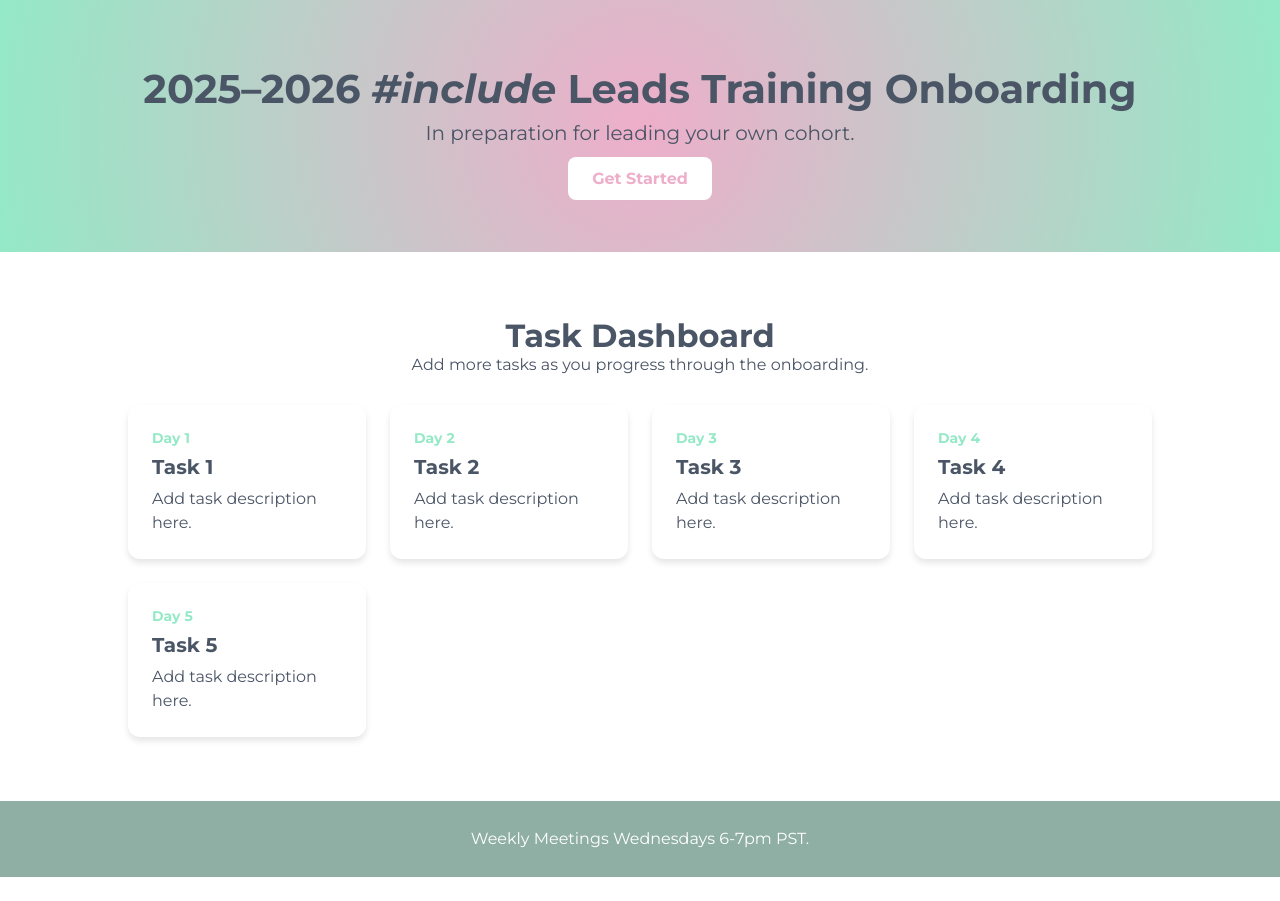
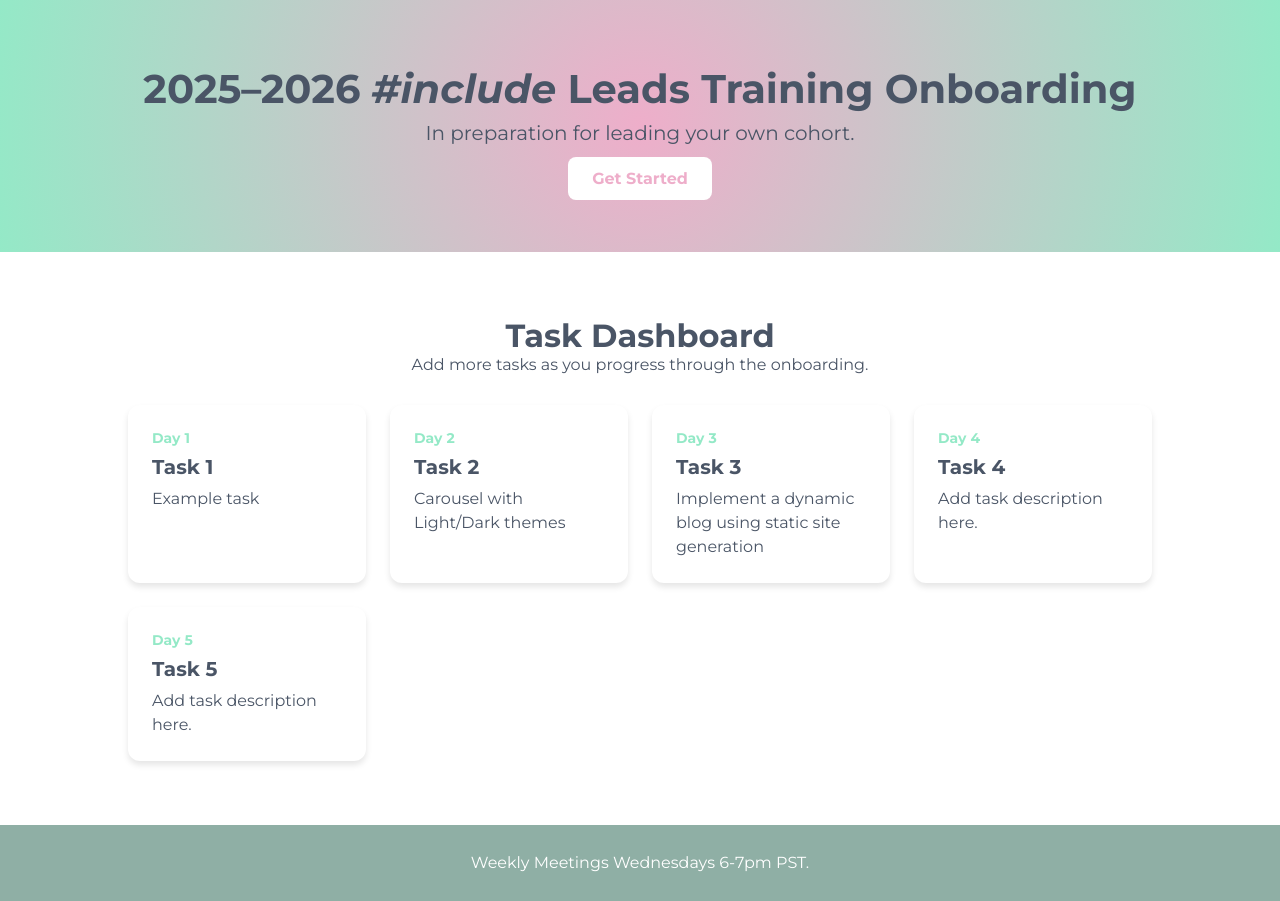
Before and after one commit to include-davis/Leads-Training-2025, a Next.js app: page / in a window 1280 px wide. Before the commit the page ends 877 px from the top, so only its background shows below. Built offline with nearby package versions, Linux system fonts and the light colour scheme.

Commit message:
chore: update task texts

```diff
--- a/app/(pages)/page.jsx
+++ b/app/(pages)/page.jsx
@@ -2,9 +2,9 @@ import Link from 'next/link';
 import styles from './page.module.scss';
 
 const days = [
-  { day: 1, title: 'Task 1', description: 'Add task description here.', url: '/task_example' },
-  { day: 2, title: 'Task 2', description: 'Add task description here.', url: '/task2' },
-  { day: 3, title: 'Task 3', description: 'Add task description here.', url: '/#' },
+  { day: 1, title: 'Task 1', description: 'Example task', url: '/task_example' },
+  { day: 2, title: 'Task 2', description: 'Carousel with Light/Dark themes', url: '/task2' },
+  { day: 3, title: 'Task 3', description: 'Implement a dynamic blog using static site generation', url: '/task3' },
   { day: 4, title: 'Task 4', description: 'Add task description here.', url: '/#' },
   { day: 5, title: 'Task 5', description: 'Add task description here.', url: '/#' },
 ];
```
